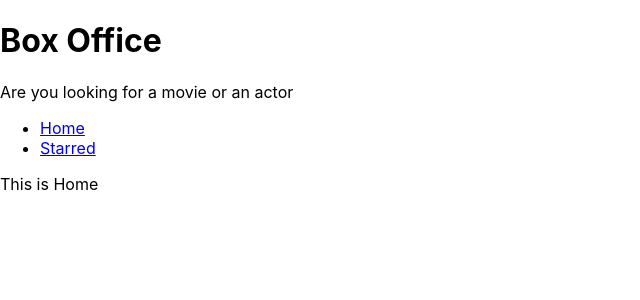
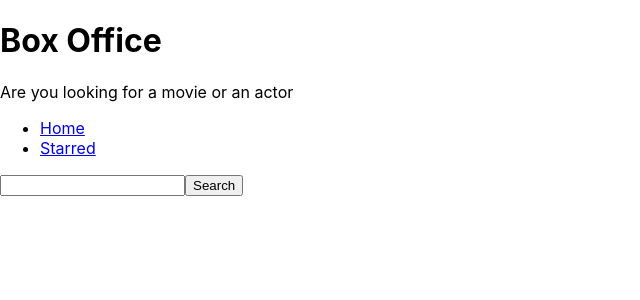
Before and after one commit to Harsh4221/Box-office, a React (Create React App) app: page / in a window 1280 px wide. Shown: the top 300 px of the page, without its empty margins (0-640 px from the left). Built offline with nearby package versions, Linux system fonts and the light colour scheme.

Commit message:
created input and fetch results from api

```diff
--- a/src/pages/Home.jsx
+++ b/src/pages/Home.jsx
@@ -1,9 +1,44 @@
+/* eslint-disable no-unused-vars */
 /* eslint-disable react/function-component-definition */
-import React from 'react';
+import React, { useState } from 'react';
 import MainPageLayout from '../components/MainPageLayout';
 
 const Home = () => {
-  return <MainPageLayout>This is Home</MainPageLayout>;
+  const [input, setInput] = useState('');
+
+  const onInputChange = ev => {
+    setInput(ev.target.value);
+  };
+
+  const onSearch = () => {
+    // https://api.tvmaze.com/search/shows?q=girls
+
+    fetch(`https://api.tvmaze.com/search/shows?q=${input}`)
+      .then(r => r.json())
+      .then(result => {
+        console.log(result);
+      });
+  };
+
+  const onKeyDown = ev => {
+    if (ev.keyCode === 13) {
+      onSearch();
+    }
+  };
+
+  return (
+    <MainPageLayout>
+      <input
+        type="text"
+        onChange={onInputChange}
+        onKeyDown={onKeyDown}
+        value={input}
+      />
+      <button type="button" onClick={onSearch}>
+        Search
+      </button>
+    </MainPageLayout>
+  );
 };
 
 export default Home;
```
